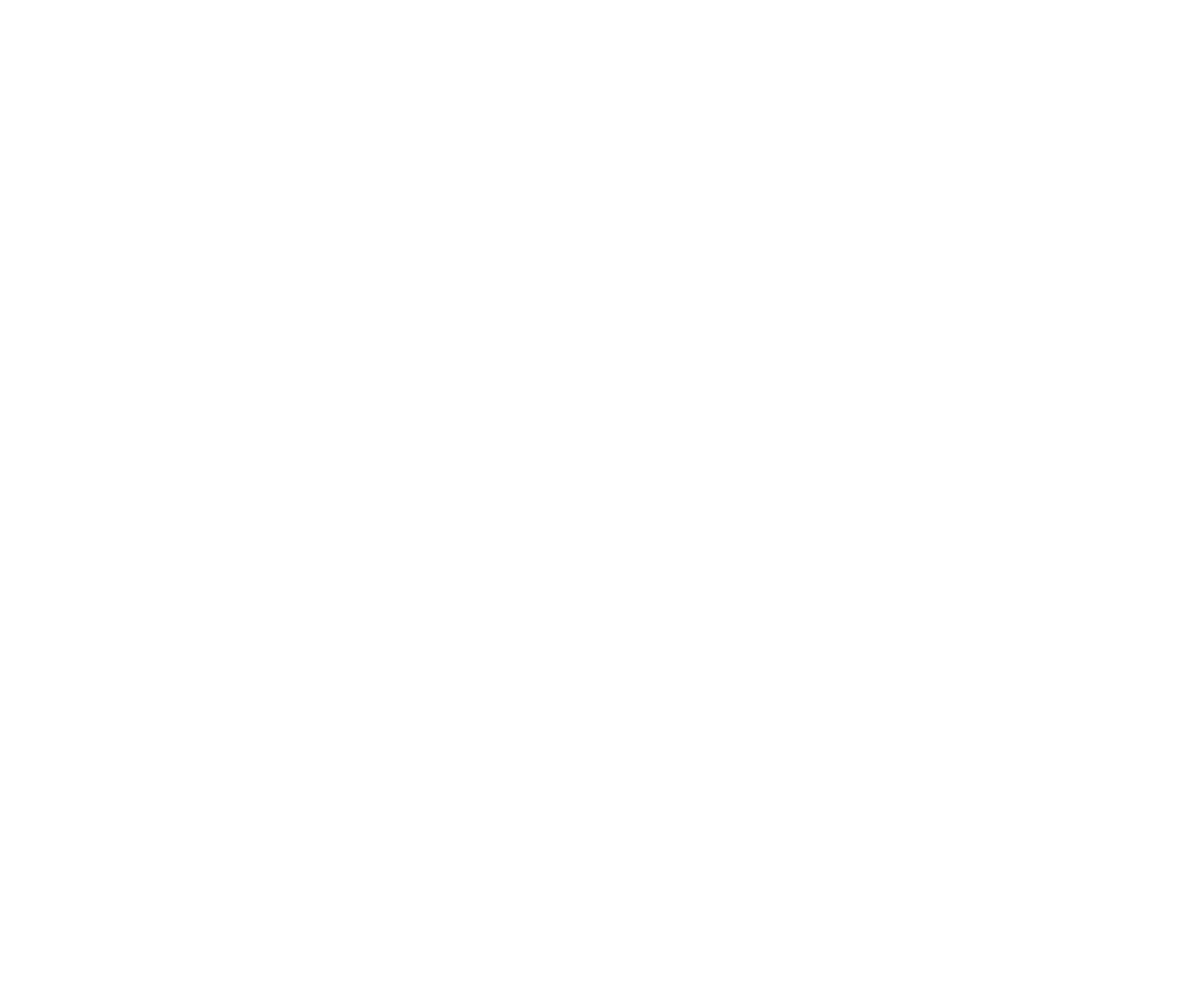
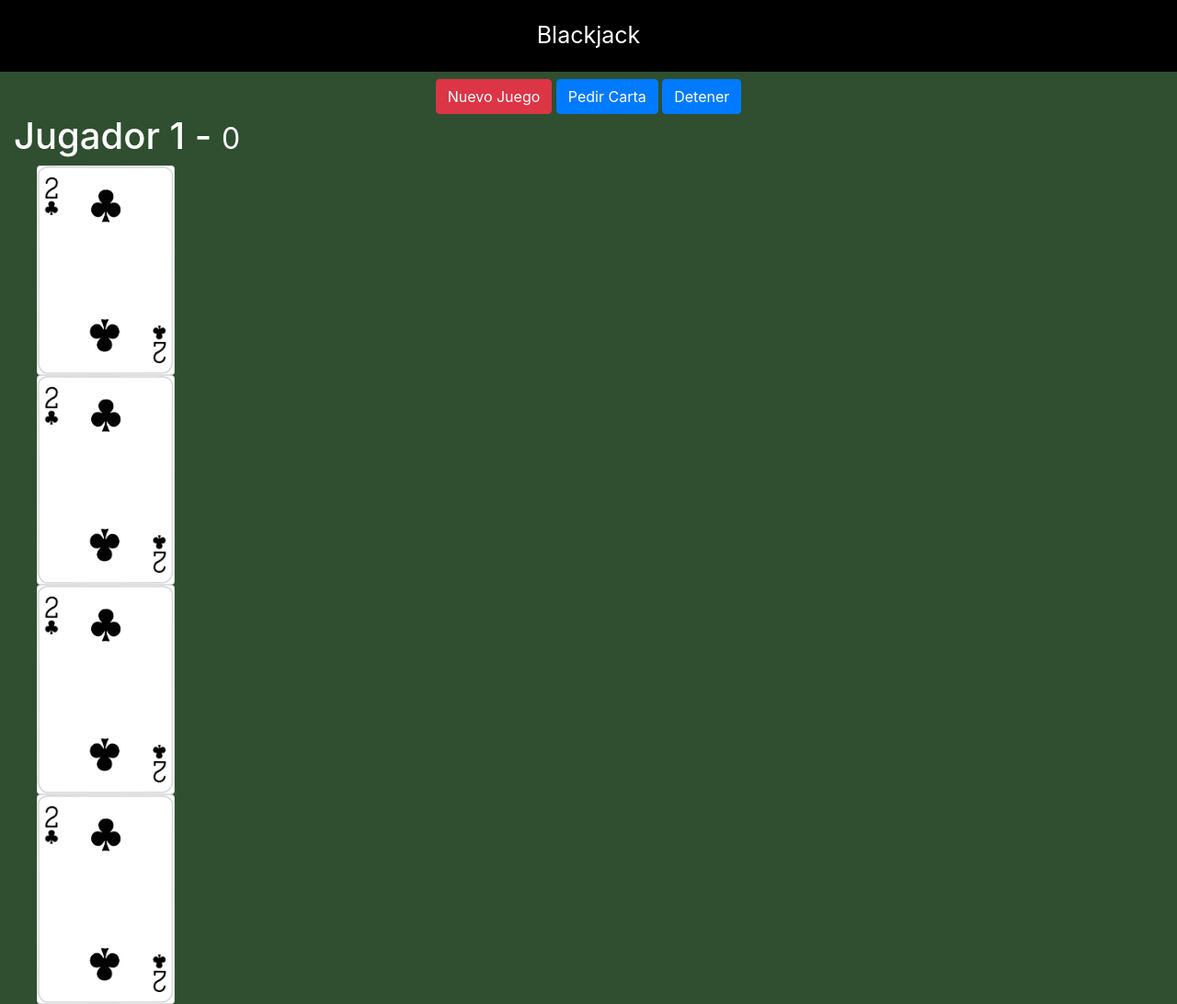
Before and after one commit to Greensebas/blackjack, a plain HTML site: page index.html in a window 1280 px wide. Shown: the whole page at 92% size. Before the commit the page ends 800 px from the top, so only its background shows below. Drawn offline with nearby package versions, Linux system fonts and the light colour scheme.

Commit message:
maquetado

```diff
--- a/assets/css/styles.css
+++ b/assets/css/styles.css
@@ -0,0 +1,20 @@
+html, body {
+    margin: 0px;
+    background-color: #2f4f30;
+    color: #fff;
+}
+
+.title {
+    text-align: center;
+    background-color: #000;
+    color: #fff;
+    padding: 20px;
+    font-size: 25px;
+}
+
+.card {
+    position:relative;
+    width: 150px;
+    left: 100px;
+    margin-left: -75px;
+}
--- a/index.html
+++ b/index.html
@@ -6,12 +6,43 @@
     <meta name="viewport" content="width=device-width, initial-scale=1.0">
     <title>Blackjack</title>
 
+    <!-- <link rel="stylesheet"
+        href="https://stackpath.bootstrapcdn.com/bootstrap/4.4.1/css/bootstrap.min.css"
+        integrity="sha384-Vkoo8x4CGsO3+Hhxv8T/Q5PaXtkKtu6ug5TOeNV6gBiFeWPGFN9MuhOf23Q9Ifjh"
+        crossorigin="anonymous"> -->
+
+    <link rel="stylesheet"
+          href="https://cdn.jsdelivr.net/npm/bootstrap@4.4.1/dist/css/bootstrap.min.css"
+          integrity="sha384-Vkoo8x4CGsO3+Hhxv8T/Q5PaXtkKtu6ug5TOeNV6gBiFeWPGFN9MuhOf23Q9Ifjh"
+          crossorigin="anonymous">
     <link rel="stylesheet" href="assets/css/styles.css">
 
 </head>
 <body>
 
+    <header class="title">
+        Blackjack
+    </header>
 
+    <div class="row mt-2">
+        <div class="col text-center">
+            <button class="btn btn-danger">Nuevo Juego</button>
+            <button class="btn btn-primary">Pedir Carta</button>
+            <button class="btn btn-primary">Detener</button>
+
+        </div>
+    </div>
+
+    <div class="row container">
+        <div class="col">
+            <h1>Jugador 1 - <small>0</small></h1>
+            <div id="player-card"></div>
+                <img class="card" src="assets/cartas/2C.png">
+                <img class="card" src="assets/cartas/2C.png">
+                <img class="card" src="assets/cartas/2C.png">
+                <img class="card" src="assets/cartas/2C.png">
+        </div>
+    </div>
 
 
     <script src="assets/js/game.js"></script>
```
